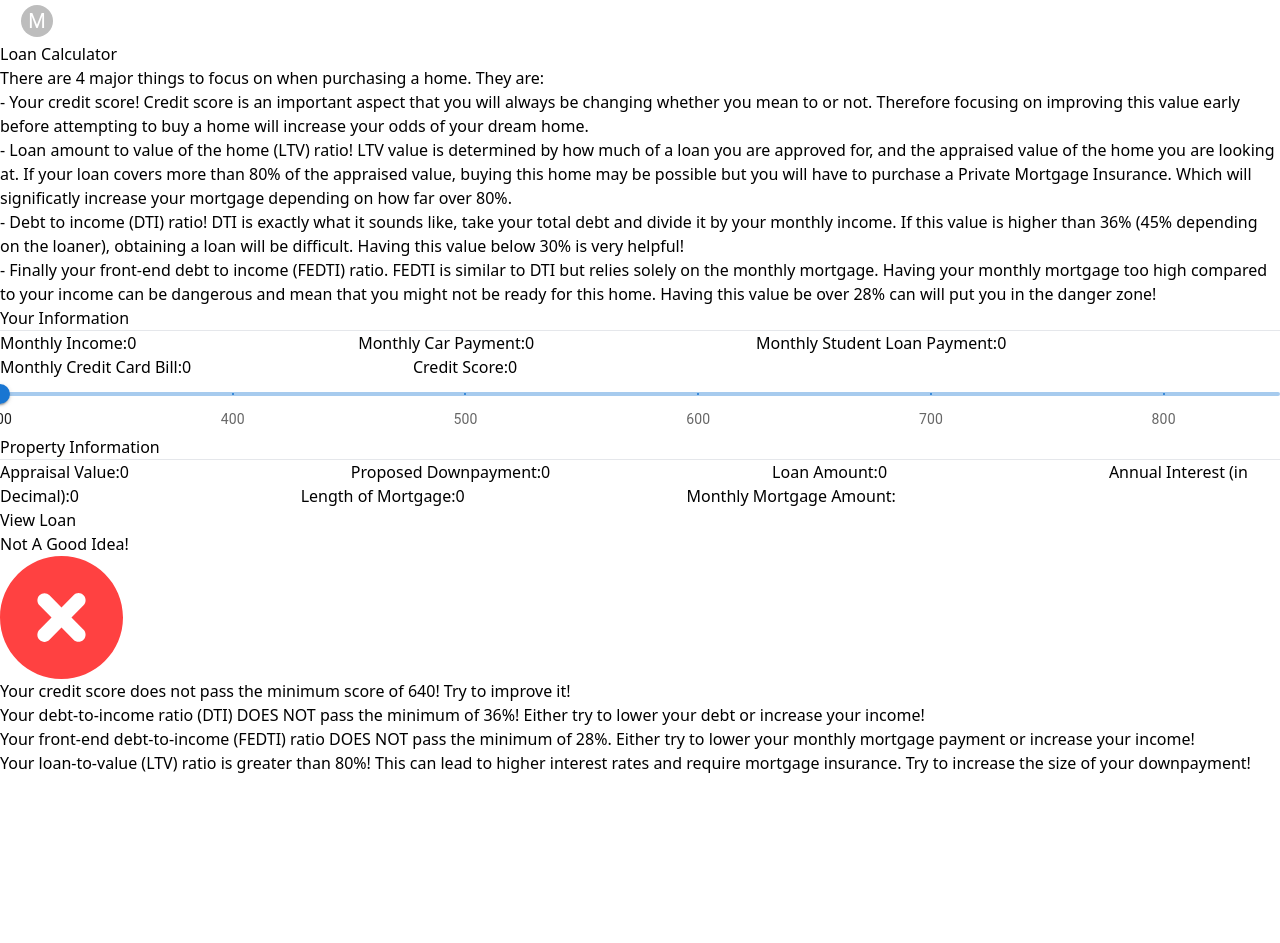
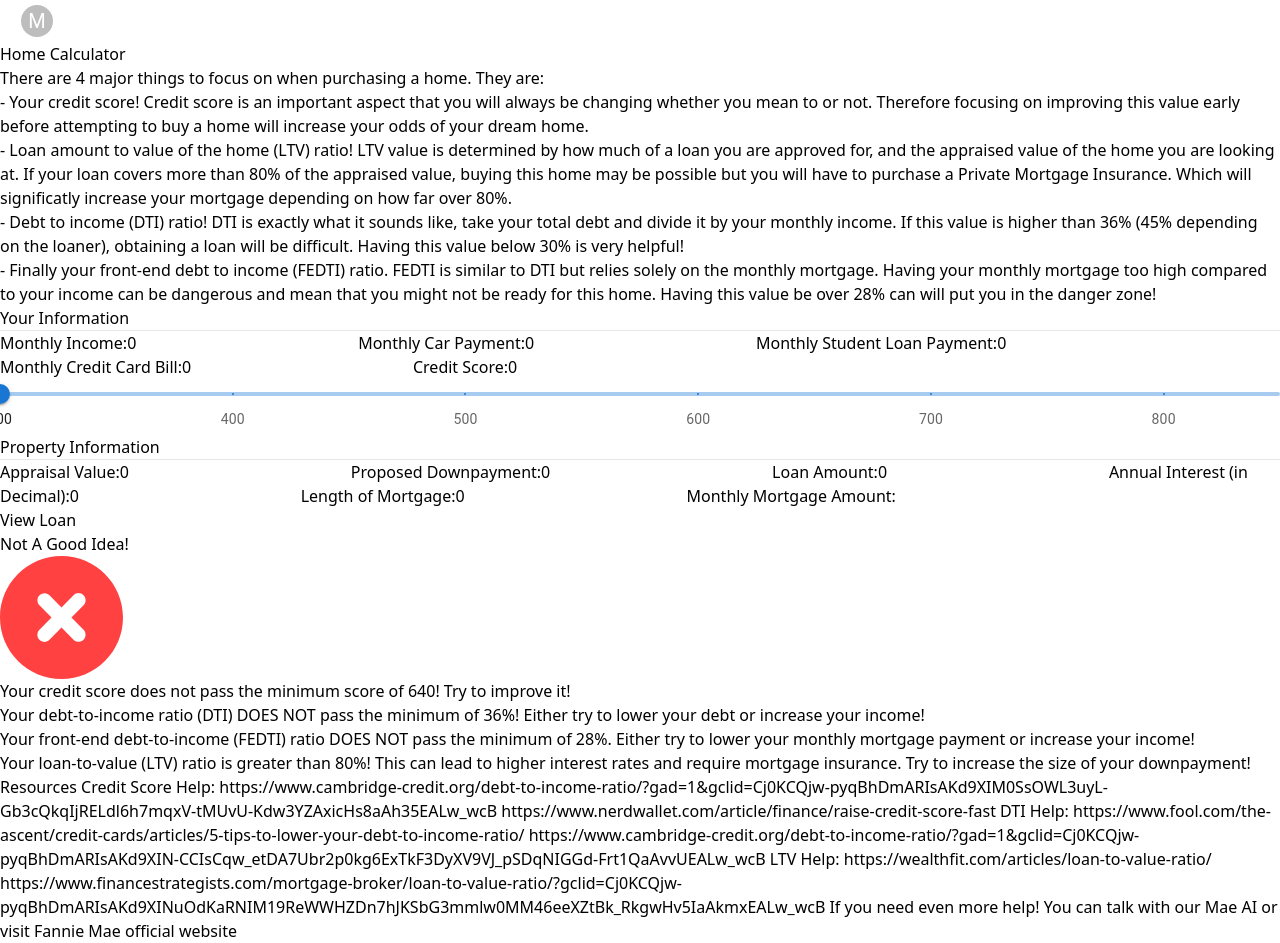
Before and after one commit to aaron3alexander/maebe-your-home, a React (Vite) app: page / in a window 1280 px wide. Both pictures are taken after a click on the button "View Loan". Before the commit the page ends 800 px from the top, so only its background shows below. Built offline with nearby package versions, Linux system fonts and the light colour scheme.

Commit message:
added resources to help users if they are struggling in a certain area and are prompted to not buy a new home yet.

```diff
--- a/src/components/Input.jsx
+++ b/src/components/Input.jsx
@@ -187,7 +187,7 @@ export default function Input() {
   return (
     <div className="h-3/4 w-full flex flex-col items-center">
       <h1 className="text-8xl font-bold text-blue-400 mb-8 mt-8">
-        Loan Calculator
+        Home Calculator
       </h1>
       <div className="flex flex-col justify-around h-96 w-1/2 mb-6 bg-blue-400 rounded-lg p-4 text-white">
         There are 4 major things to focus on when purchasing a home. They are:
@@ -454,6 +454,24 @@ export default function Input() {
               </p>
             </div>
           </div>
+          <div>
+            Resources
+
+            Credit Score Help:
+            https://www.cambridge-credit.org/debt-to-income-ratio/?gad=1&gclid=Cj0KCQjw-pyqBhDmARIsAKd9XIM0SsOWL3uyL-Gb3cQkqIjRELdl6h7mqxV-tMUvU-Kdw3YZAxicHs8aAh35EALw_wcB
+            https://www.nerdwallet.com/article/finance/raise-credit-score-fast
+
+            DTI Help:
+            https://www.fool.com/the-ascent/credit-cards/articles/5-tips-to-lower-your-debt-to-income-ratio/
+            https://www.cambridge-credit.org/debt-to-income-ratio/?gad=1&gclid=Cj0KCQjw-pyqBhDmARIsAKd9XIN-CCIsCqw_etDA7Ubr2p0kg6ExTkF3DyXV9VJ_pSDqNIGGd-Frt1QaAvvUEALw_wcB
+
+            LTV Help:
+            https://wealthfit.com/articles/loan-to-value-ratio/
+            https://www.financestrategists.com/mortgage-broker/loan-to-value-ratio/?gclid=Cj0KCQjw-pyqBhDmARIsAKd9XINuOdKaRNIM19ReWWHZDn7hJKSbG3mmlw0MM46eeXZtBk_RkgwHv5IaAkmxEALw_wcB
+
+
+            If you need even more help! You can talk with our Mae AI or visit Fannie Mae official website{/*make the website word a link to fannie mae*/}
+          </div>
         </div>
       )}
     </div>
```
Also changed, not shown: 1 other file (tests, documents, lock files or other folders).
